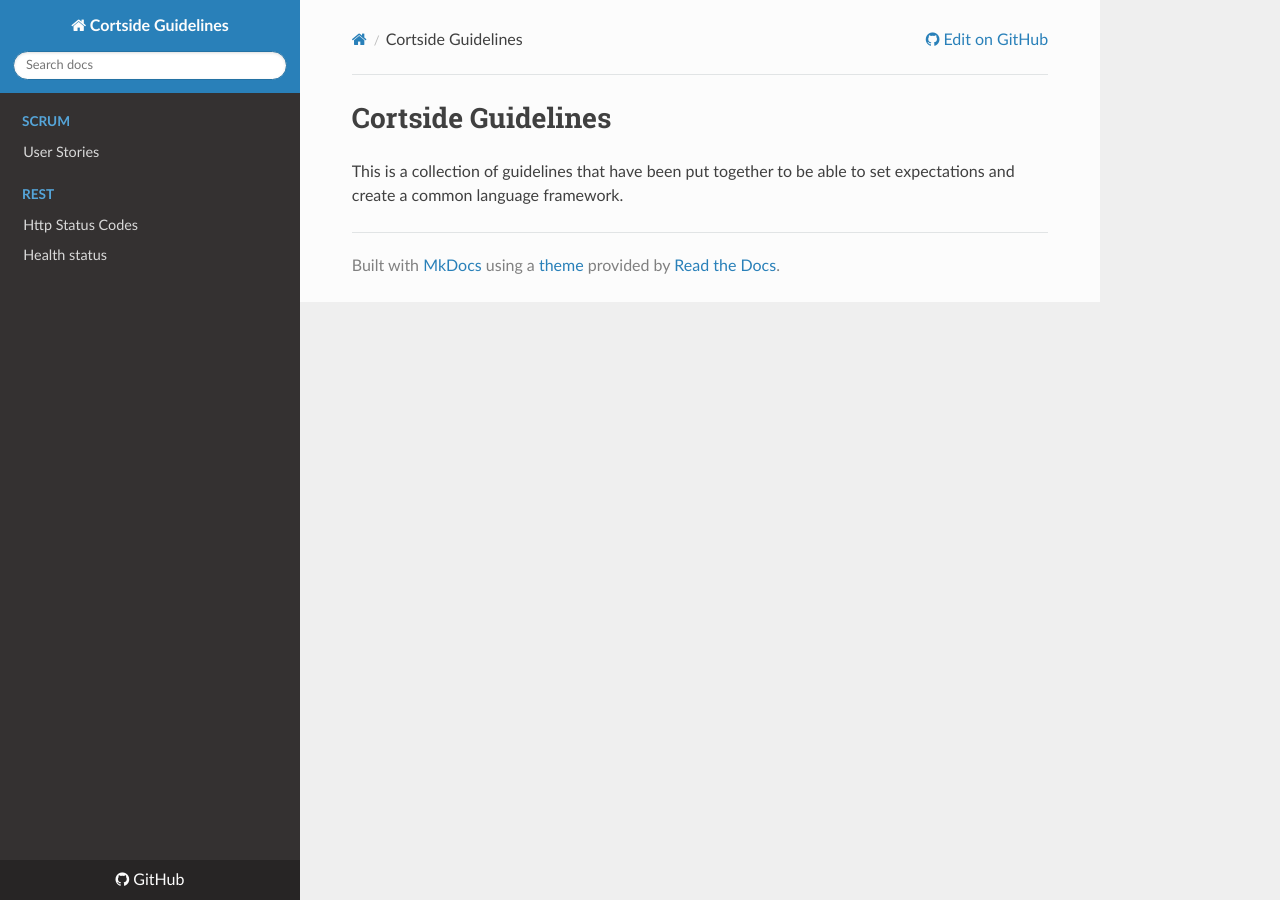
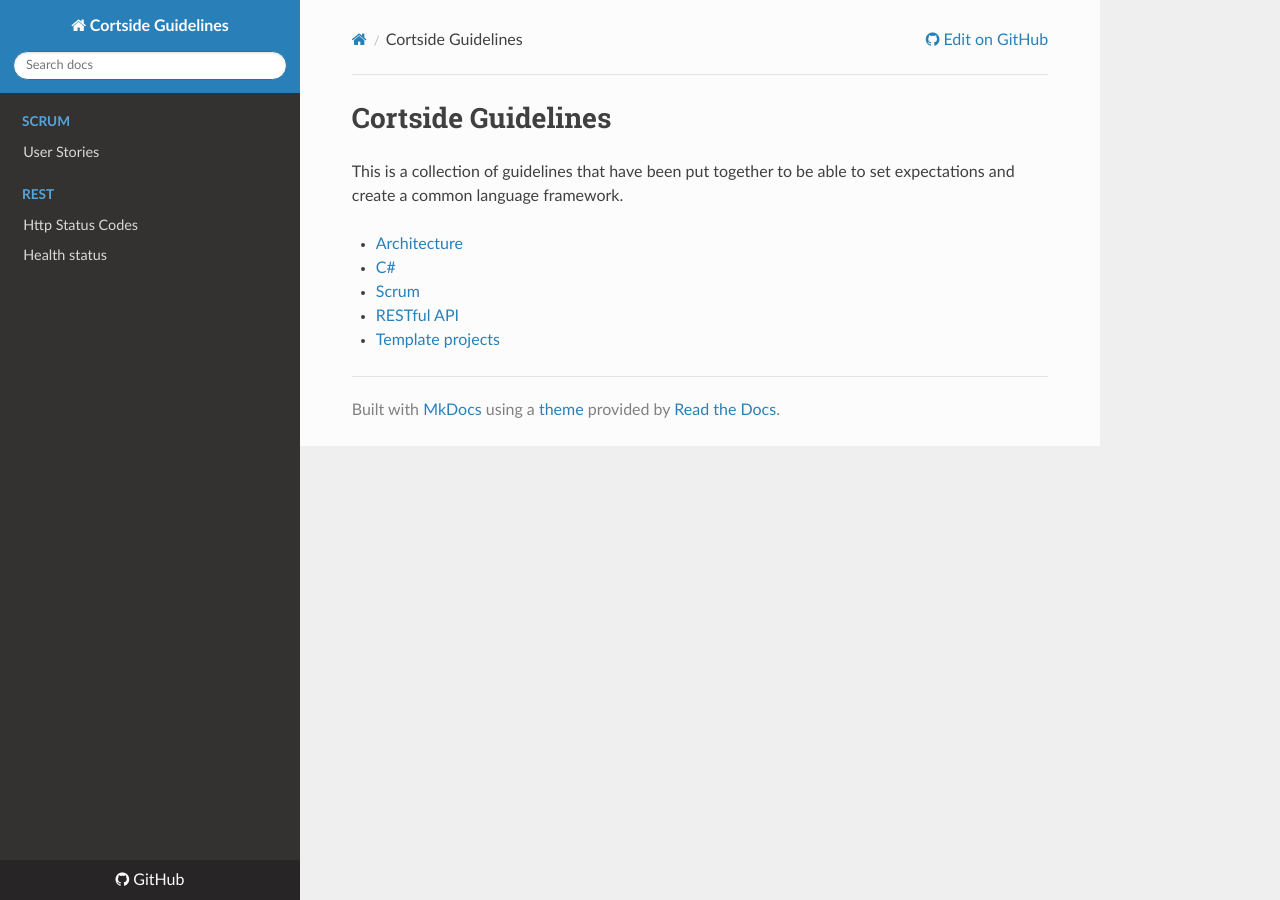
Before and after one commit to cortside/guidelines, an MkDocs documentation site: the page built from docs/README.md, in a window 1280 px wide. Built offline with MkDocs 1.6.1, drawn with Linux system fonts in a browser that asks for light colours; nearby versions of some CDN libraries.

```diff
--- a/docs/README.md
+++ b/docs/README.md
@@ -1,3 +1,9 @@
 # Cortside Guidelines
 
 This is a collection of guidelines that have been put together to be able to set expectations and create a common language framework.
+
+* [Architecture](architecture/architecture.md)
+* [C#](csharp/SOLUTION-SETUP.md)
+* [Scrum](scrum/README.md)
+* [RESTful API](rest/README.md)
+* [Template projects](webapistarter/README.md)
--- a/mkdocs.yml
+++ b/mkdocs.yml
@@ -7,9 +7,14 @@ edit_uri: edit/develop/docs
 
 theme: readthedocs
 
+# Build PDF & ePub
+formats:
+  - epub
+  - pdf
+
 nav:
 - Scrum:
-    - User Stories: 'scrum/user-stories.md'
+    - User Stories: 'scrum/README.md'
 - Rest:
     - Http Status Codes: 'rest/HTTP-STATUS-CODES.md'
     - Health status: 'rest/health-endpoint.md'
```
Also changed, not shown: docs/scrum/README.md (added, +3 -0 lines).
